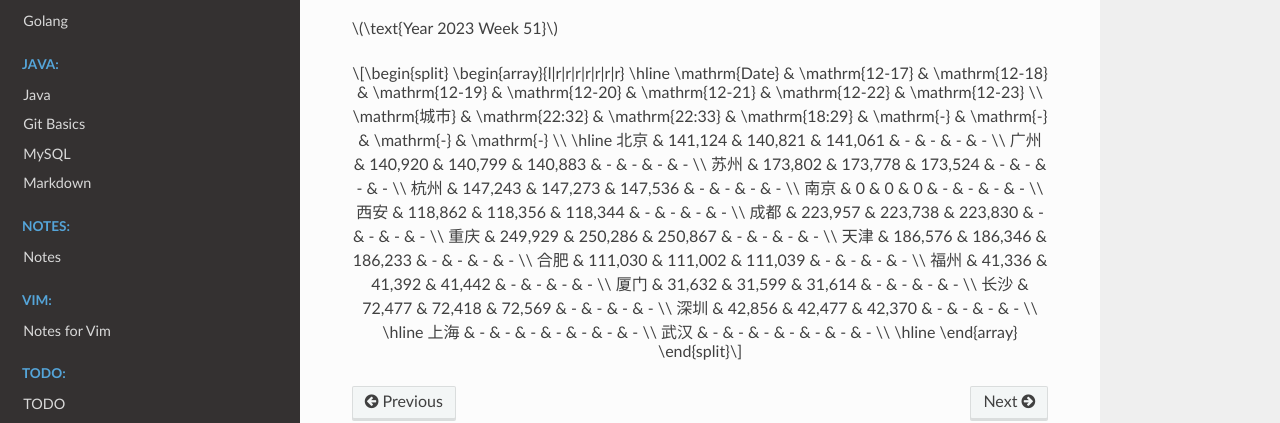
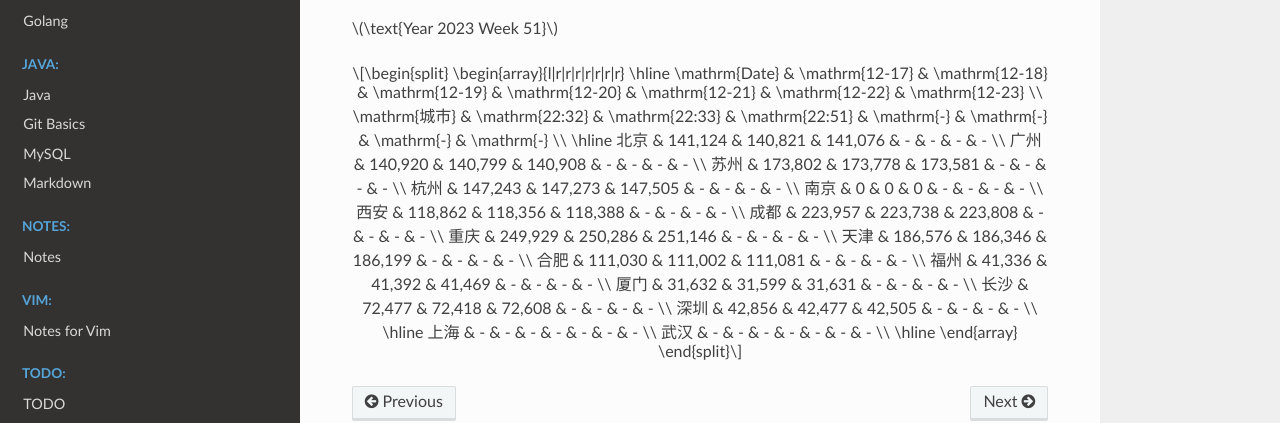
Before and after one commit to Pyrad/pyradnotes, a Sphinx documentation site: the page built from source/RealEstate/resalenumbers2023.md, in a window 1280 px wide and 900 px high, scrolled down 20686 px. Shown: the part 349-772 px from the top of the window. Built offline with Sphinx 7.4.7 and the Read the Docs theme 2.0.0, drawn with Linux system fonts in a browser that asks for light colours; a script that is not in the unit is left out.

Commit message:
Realestate Update resale numbers 2023-12-19 22:51

```diff
--- a/source/RealEstate/resalenumbers2023.md
+++ b/source/RealEstate/resalenumbers2023.md
@@ -1346,22 +1346,22 @@ $$
 \begin{array}{l|r|r|r|r|r|r|r}
 \hline
 \mathrm{Date} & \mathrm{12-17} & \mathrm{12-18} & \mathrm{12-19} & \mathrm{12-20} & \mathrm{12-21} & \mathrm{12-22} & \mathrm{12-23} \\
-\mathrm{城市} & \mathrm{22:32} & \mathrm{22:33} & \mathrm{18:29} & \mathrm{-} & \mathrm{-} & \mathrm{-} & \mathrm{-} \\
+\mathrm{城市} & \mathrm{22:32} & \mathrm{22:33} & \mathrm{22:51} & \mathrm{-} & \mathrm{-} & \mathrm{-} & \mathrm{-} \\
 \hline
-北京 & 141,124 & 140,821 & 141,061 & - & - & - & - \\
-广州 & 140,920 & 140,799 & 140,883 & - & - & - & - \\
-苏州 & 173,802 & 173,778 & 173,524 & - & - & - & - \\
-杭州 & 147,243 & 147,273 & 147,536 & - & - & - & - \\
+北京 & 141,124 & 140,821 & 141,076 & - & - & - & - \\
+广州 & 140,920 & 140,799 & 140,908 & - & - & - & - \\
+苏州 & 173,802 & 173,778 & 173,581 & - & - & - & - \\
+杭州 & 147,243 & 147,273 & 147,505 & - & - & - & - \\
 南京 & 0 & 0 & 0 & - & - & - & - \\
-西安 & 118,862 & 118,356 & 118,344 & - & - & - & - \\
-成都 & 223,957 & 223,738 & 223,830 & - & - & - & - \\
-重庆 & 249,929 & 250,286 & 250,867 & - & - & - & - \\
-天津 & 186,576 & 186,346 & 186,233 & - & - & - & - \\
-合肥 & 111,030 & 111,002 & 111,039 & - & - & - & - \\
-福州 & 41,336 & 41,392 & 41,442 & - & - & - & - \\
-厦门 & 31,632 & 31,599 & 31,614 & - & - & - & - \\
-长沙 & 72,477 & 72,418 & 72,569 & - & - & - & - \\
-深圳 & 42,856 & 42,477 & 42,370 & - & - & - & - \\
+西安 & 118,862 & 118,356 & 118,388 & - & - & - & - \\
+成都 & 223,957 & 223,738 & 223,808 & - & - & - & - \\
+重庆 & 249,929 & 250,286 & 251,146 & - & - & - & - \\
+天津 & 186,576 & 186,346 & 186,199 & - & - & - & - \\
+合肥 & 111,030 & 111,002 & 111,081 & - & - & - & - \\
+福州 & 41,336 & 41,392 & 41,469 & - & - & - & - \\
+厦门 & 31,632 & 31,599 & 31,631 & - & - & - & - \\
+长沙 & 72,477 & 72,418 & 72,608 & - & - & - & - \\
+深圳 & 42,856 & 42,477 & 42,505 & - & - & - & - \\
 \hline
 上海 & - & - & - & - & - & - & - \\
 武汉 & - & - & - & - & - & - & - \\
```
Also changed, not shown: 1 other file.
